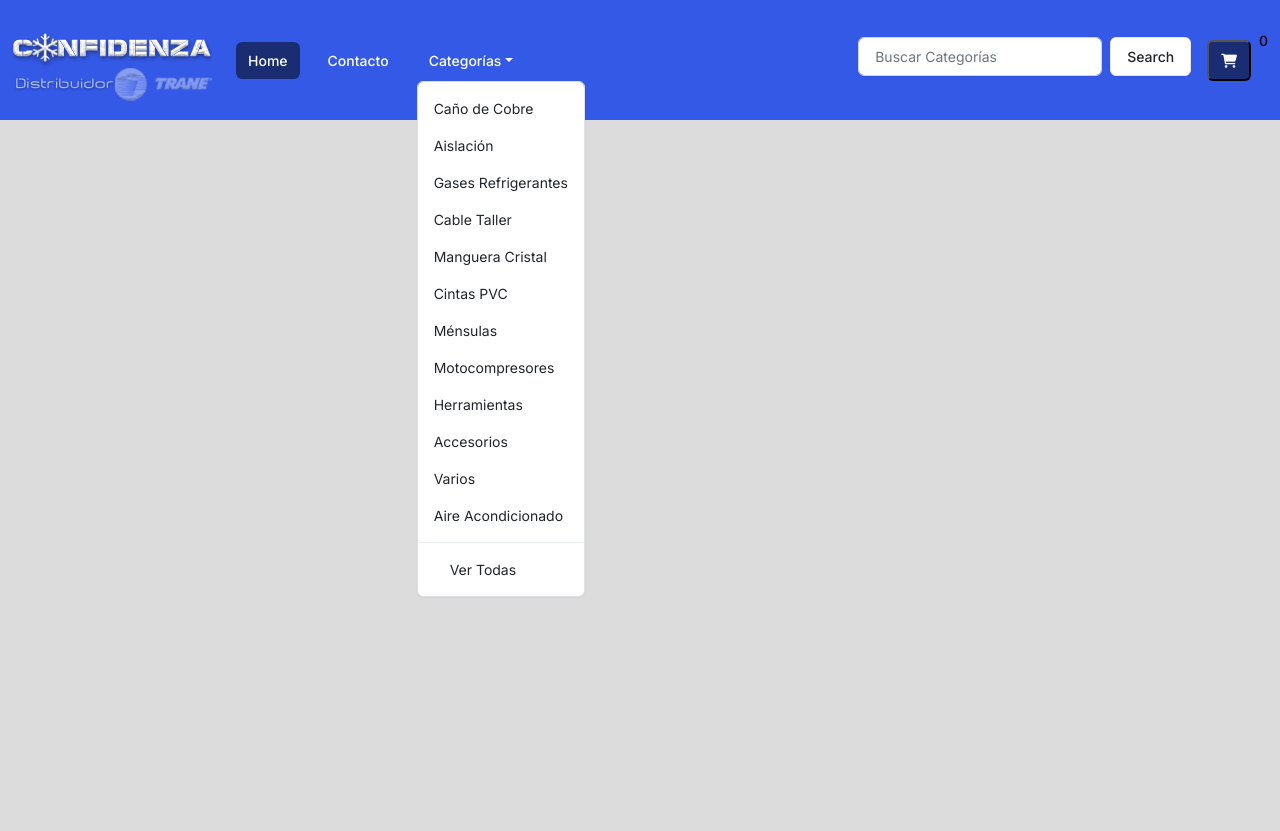
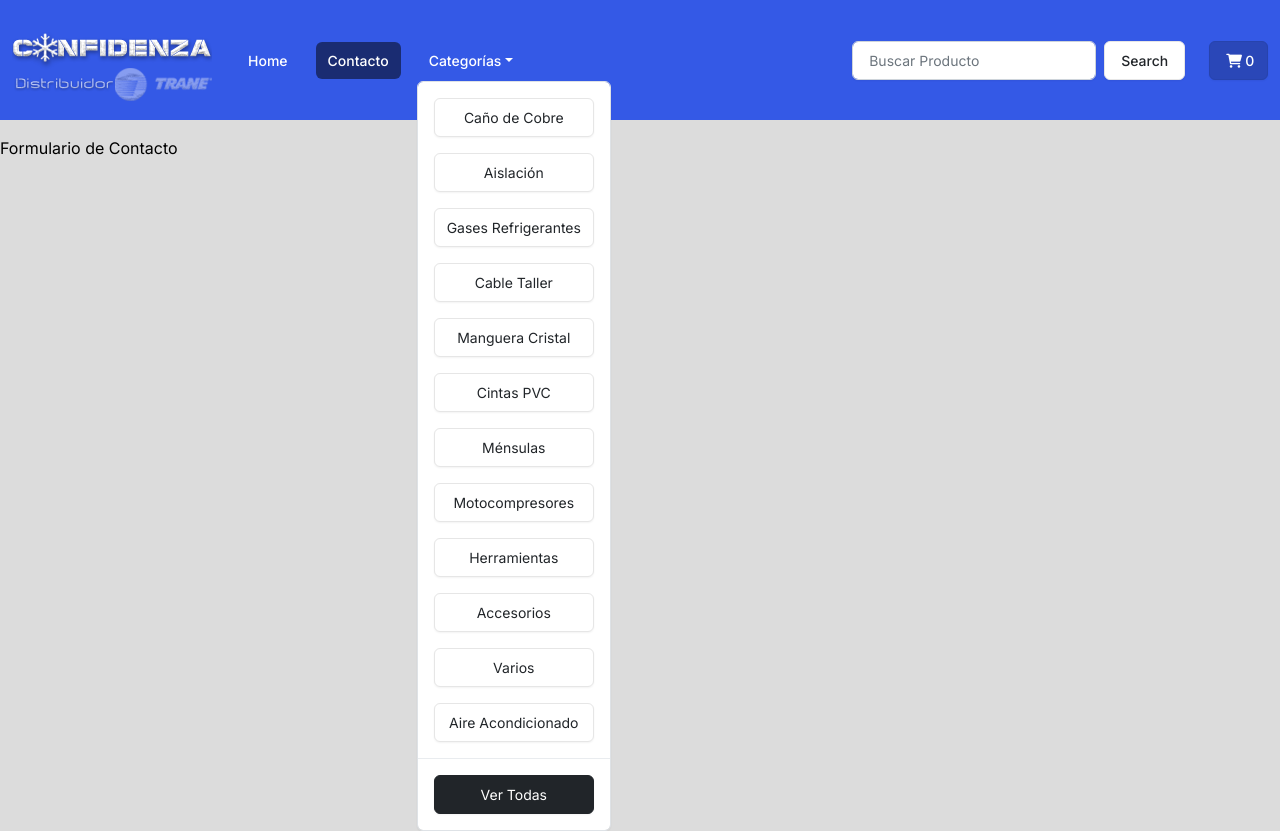
Before and after one commit to martin086/react-app, a React (Create React App) app: page /contacto in a window 1280 px wide. Both pictures are taken after a click on the button "Categorías". Before the commit the page ends 800 px from the top, so only its background shows below. Built offline with nearby package versions, Linux system fonts and the light colour scheme.

Commit message:
Agregamos componentes Contacto y NotFound. Cambios de estilos y rutas.

```diff
--- a/src/components/App.jsx
+++ b/src/components/App.jsx
@@ -1,10 +1,13 @@
 import './App.css';
 import {BrowserRouter, Routes, Route} from 'react-router-dom'
+
+//Components
 import Navbar from './Navbar/Navbar';
-import Search from './Search/Search';
+import NotFound from './NotFound/NotFound';
 import ItemListContainer from './ItemListContainer/ItemListContainer';
 import ItemDetailContainer from './ItemDetailContainer/ItemDetailContainer';
 import Cart from './Cart/Cart';
+import Contacto from './Contacto/Contacto';
 
 const App = () => {
 
@@ -14,10 +17,11 @@ const App = () => {
         <Navbar/>
         <Routes>
           <Route path='/' element={<ItemListContainer/>}/>
+          <Route path='/category/:category' element={<ItemListContainer/>}/>
           <Route path='/product/:id' element={<ItemDetailContainer/>}/>
-          <Route path='/category/:id' element={<ItemListContainer/>}/>
           <Route path='/cart' element={<Cart/>}/>
-          {/* <Search busqueda={"Buscar Productos"}/> */}
+          <Route path='/contacto' element={<Contacto/>}/>
+          <Route path='*' element={<NotFound/>}/>
         </Routes>
       </BrowserRouter>
     </>
--- a/src/components/CartWidget/CartWidget.jsx
+++ b/src/components/CartWidget/CartWidget.jsx
@@ -1,12 +1,17 @@
 import React from 'react'
+import { Link } from 'react-router-dom'
 
 export default function CartWidget() {
   return (
-    <ul className="navbar-nav me-right">
-      <li className="nav-item">
-        <button className="nav-link active" href="#"><i className="fa-solid fa-cart-shopping"></i></button>
-      </li>
-      <p>0</p>
-    </ul>
+    <>
+    <button className="btn btn-primary active">
+      <Link className="nav-link active" to={"/cart"}>
+        <i className="fa-solid fa-cart-shopping"></i>
+          <span className="cantCarrito">0</span>
+      </Link>
+    </button>
+    </>
+
+
   )
 }
--- /dev/null
+++ b/src/components/Contacto/Contacto.jsx
@@ -0,0 +1,11 @@
+import React from 'react';
+
+const Contacto = () => {
+    return (
+        <div>
+            <p>Formulario de Contacto</p>
+        </div>
+    );
+}
+
+export default Contacto;
--- a/src/components/Item/Item.jsx
+++ b/src/components/Item/Item.jsx
@@ -3,8 +3,6 @@ import {Link} from "react-router-dom";
 
 const Item = ({prod}) => {
     return (
-    <>
-        <div>
         <div className="card border-light mb-3 cardProducto" >
             <img src={`../img/${prod.imagen}`} className="card-img-top" alt="..." />
             <div className="card-body cardBody">
@@ -14,10 +12,6 @@ const Item = ({prod}) => {
                 <button className="btn btn-dark"><Link className="nav-link" to={`product/${prod.id}`}>Ver Producto</Link></button>
             </div>
         </div>
-        </div>
-
-
-    </>
     );
 }
 
--- a/src/components/ItemCount/ItemCount.jsx
+++ b/src/components/ItemCount/ItemCount.jsx
@@ -15,7 +15,7 @@ const ItemCount = ({stock, onAdd}) => {
     <button onClick={() => decrementar()} className='btn btn-dark mx-2'>-</button>
     {contador}
     <button onClick={() => incrementar()} className='btn btn-dark mx-2'>+</button>
-    <button onClick={() => agregarAlCarrito()} className='btn btn-light'>Agregar</button>
+    <button onClick={() => agregarAlCarrito()} className='btn btn-dark'>Agregar</button>
     </>
   )
 }
--- a/src/components/ItemDetail/ItemDetail.jsx
+++ b/src/components/ItemDetail/ItemDetail.jsx
@@ -9,11 +9,11 @@ const ItemDetail = ({item}) => {
             <div className="col-md-8">
                 <div className="card-body">
                     <h5 className="card-title">{item.nombre}</h5>
-                    <p className="card-text">Modelo: {item.tipo} </p>
+                    <p className="card-text">Tipo: {item.tipo} </p>
                     <p className="card-text">Precio: $ {new Intl.NumberFormat('de-DE').format(item.precio)} </p>
                     <p className="card-text">Stock: {item.stock} </p>
                     <ItemCount stock= {item.stock}/><br/>
-                    <button className="btn btn-secondary">Finalizar Compra</button>
+                    <button className="btn btn-success mt-2">Finalizar Compra</button>
                 </div>
             </div>
         </div>
--- a/src/components/ItemListContainer/ItemListContainer.jsx
+++ b/src/components/ItemListContainer/ItemListContainer.jsx
@@ -30,6 +30,7 @@ const ItemListContainer = () => {
         <div className="row cardProductos">
           {productos}
         </div>
+
     );
 }
 
--- a/src/components/Navbar/Categories/Categories.jsx
+++ b/src/components/Navbar/Categories/Categories.jsx
@@ -1,25 +1,28 @@
 import {Link} from 'react-router-dom';
 
-export default function Categories() {
+const Categories = () => {
+
   return (
     <li className="nav-item dropdown">
         <a className="nav-link dropdown-toggle" data-bs-toggle="dropdown" href="#" role="button" aria-haspopup="true" aria-expanded="false">Categorías</a>
         <div className="dropdown-menu">
-            <a className="dropdown-item" href="#">Caño de Cobre</a>
-            <a className="dropdown-item" href="#">Aislación</a>
-            <a className="dropdown-item" href="#">Gases Refrigerantes</a>
-            <a className="dropdown-item" href="#">Cable Taller</a>
-            <a className="dropdown-item" href="#">Manguera Cristal</a>
-            <a className="dropdown-item" href="#">Cintas PVC</a>
-            <a className="dropdown-item" href="#">Ménsulas</a>
-            <a className="dropdown-item" href="#">Motocompresores</a>
-            <a className="dropdown-item" href="#">Herramientas</a>
-            <a className="dropdown-item" href="#">Accesorios</a>
-            <a className="dropdown-item" href="#">Varios</a>
-            <a className="dropdown-item" href="#">Aire Acondicionado</a>
-            <div className="dropdown-divider" />
-            <a className="dropdown-item" href="#"><Link className="nav-item" to="/"></Link>Ver Todas</a>
+          <li><button className="dropdown-item"><Link className='nav-link btn btn-secondary' to={"/category/1"}>Caño de Cobre</Link></button></li>
+          <li><button className="dropdown-item"><Link className='nav-link btn btn-secondary' to={"/category/2"}>Aislación</Link></button></li>
+          <li><button className="dropdown-item"><Link className='nav-link btn btn-secondary' to={"/category/3"}>Gases Refrigerantes</Link></button></li>
+          <li><button className="dropdown-item"><Link className='nav-link btn btn-secondary' to={"/category/4"}>Cable Taller</Link></button></li>
+          <li><button className="dropdown-item"><Link className='nav-link btn btn-secondary' to={"/category/5"}>Manguera Cristal</Link></button></li>
+          <li><button className="dropdown-item"><Link className='nav-link btn btn-secondary' to={"/category/6"}>Cintas PVC</Link></button></li>
+          <li><button className="dropdown-item"><Link className='nav-link btn btn-secondary' to={"/category/7"}>Ménsulas</Link></button></li>
+          <li><button className="dropdown-item"><Link className='nav-link btn btn-secondary' to={"/category/8"}>Motocompresores</Link></button></li>
+          <li><button className="dropdown-item"><Link className='nav-link btn btn-secondary' to={"/category/9"}>Herramientas</Link></button></li>
+          <li><button className="dropdown-item"><Link className='nav-link btn btn-secondary' to={"/category/10"}>Accesorios</Link></button></li>
+          <li><button className="dropdown-item"><Link className='nav-link btn btn-secondary' to={"/category/11"}>Varios</Link></button></li>
+          <li><button className="dropdown-item"><Link className='nav-link btn btn-secondary' to={"/category/12"}>Aire Acondicionado</Link></button></li>
+          <div className="dropdown-divider" />
+          <li><button className="dropdown-item"><Link className="nav-link btn btn-dark" to="/">Ver Todas</Link></button></li>
         </div>
     </li>
-  )
+  );
 }
+
+export default Categories
--- a/src/components/Navbar/Navbar.jsx
+++ b/src/components/Navbar/Navbar.jsx
@@ -1,4 +1,5 @@
 import React from 'react';
+import { NavLink } from 'react-router-dom';
 import CartWidget from '../CartWidget/CartWidget';
 import Search from '../Search/Search';
 import Categories from './Categories/Categories';
@@ -8,23 +9,21 @@ const Navbar = () => {
     return (
         <nav className="navbar navbar-expand-lg navbar-dark bg-primary mb-3">
             <div className="container-fluid">
-                <a className="navbar-brand" href="#"><img src="../logo.png" alt="LogoConfidenza" title="Logo Confidenza" className="d-inline-block align-text-center"/></a>
+                <NavLink className="navbar-brand" to={"/"}><img src="../logo.png" alt="LogoConfidenza" title="Logo Confidenza" className="d-inline-block align-text-center"/></NavLink>
                 <button className="navbar-toggler" type="button" data-bs-toggle="collapse" data-bs-target="#navbarColor01" aria-controls="navbarColor01" aria-expanded="false" aria-label="Toggle navigation">
                     <span className="navbar-toggler-icon" />
                 </button>
                 <div className="collapse navbar-collapse" id="navbarColor01">
                     <ul className="navbar-nav me-auto">
                         <li className="nav-item">
-                            <a className="nav-link active" href="#">Home
-                                <span className="visually-hidden">(current)</span>
-                            </a>
+                            <NavLink className="nav-link" to={"/"}>Home</NavLink>
                         </li>
                         <li className="nav-item">
-                            <a className="nav-link" href="#">Contacto</a>
+                            <NavLink className="nav-link" to={"/contacto"}>Contacto</NavLink>
                         </li>
                         <Categories/>
                     </ul>
-                    <Search busqueda={"Buscar Categorías"}/>
+                    <Search busqueda={"Buscar Producto"}/>
                     <CartWidget/>
                 </div>
             </div>
--- /dev/null
+++ b/src/components/NotFound/NotFound.jsx
@@ -0,0 +1,12 @@
+import React from 'react';
+
+const NotFound = () => {
+    return (
+        <div>
+            <h1>Error 404</h1>
+            <h2>Page Not Found</h2>
+        </div>
+    );
+}
+
+export default NotFound;
--- a/src/components/Search/Search.jsx
+++ b/src/components/Search/Search.jsx
@@ -2,7 +2,7 @@ import React from 'react'
 
 export default function Search({busqueda}) {
   return (
-    <form className="d-flex mb-2 mx-2">
+    <form className="d-flex mx-4">
         <input className="form-control me-sm-2" type="text" placeholder={busqueda} aria-label="Search" />
         <button className="btn btn-secondary my-2 my-sm-0" type="submit">Search</button>
     </form>
```
Lines whose indentation alone changed are shown as unchanged.
